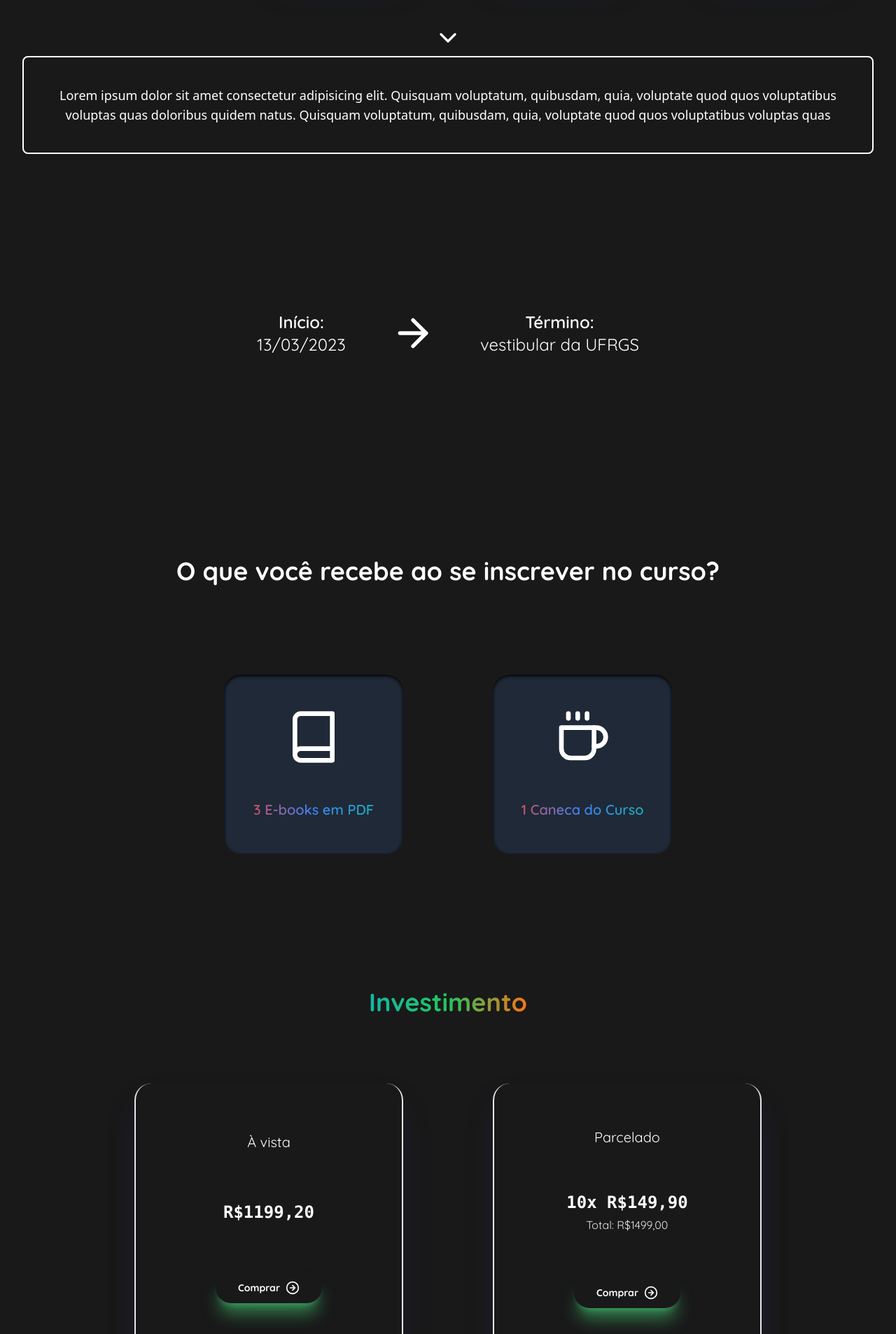
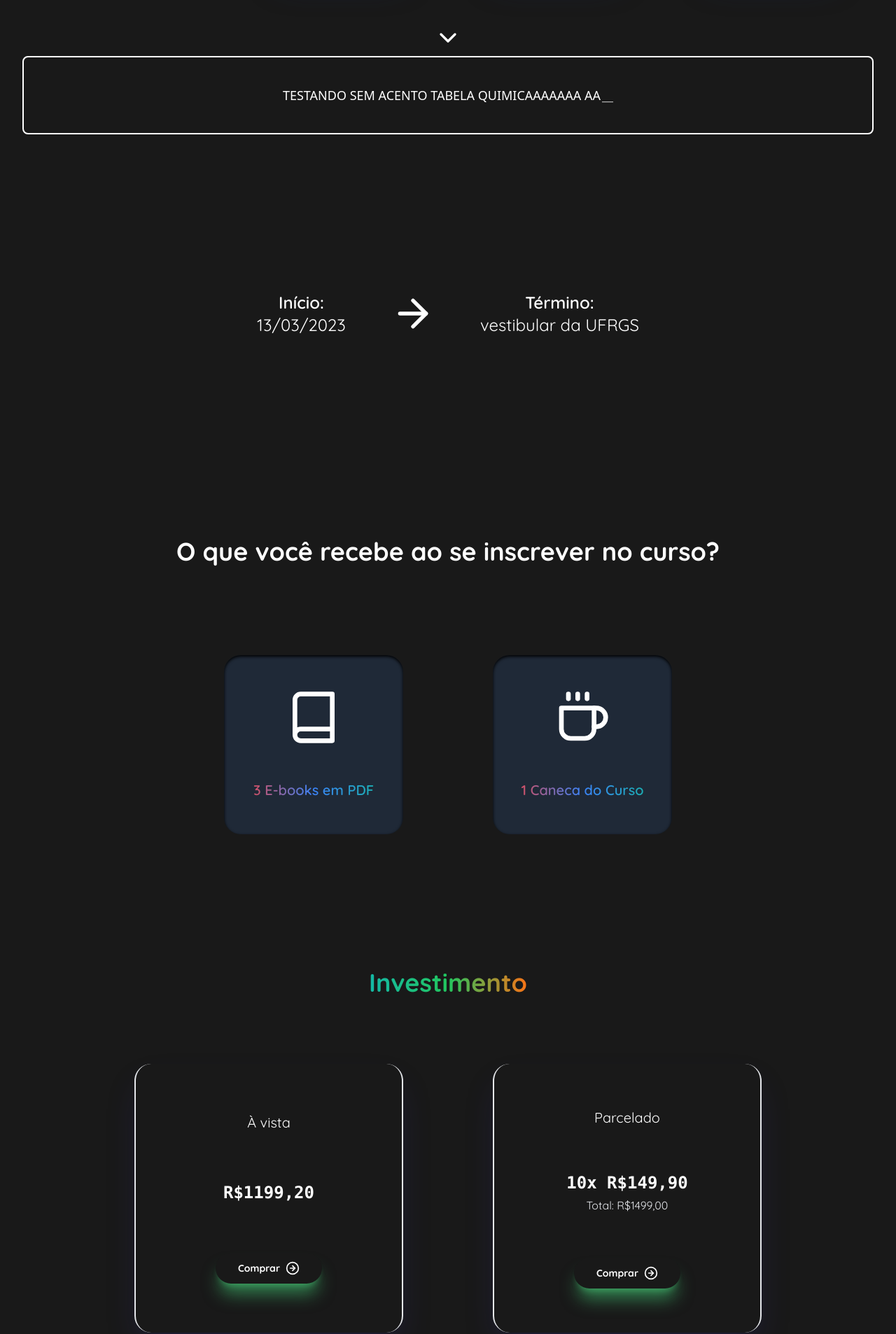
Before and after one commit to luccaparadeda/phdaquimica, a Next.js app: page /extensivo in a window 1280 px wide. Shown: the part 1000-2906 px from the top of the page at 70% size. Built offline with nearby package versions, Linux system fonts and the light colour scheme.

Commit message:
feat: text goes with timer

```diff
--- a/src/app/extensivo/page.tsx
+++ b/src/app/extensivo/page.tsx
@@ -16,6 +16,7 @@ import {
 	MoveRight,
 	TreePine
 } from 'lucide-react';
+import Link from 'next/link';
 import { FC } from 'react';
 
 interface pageProps {}
@@ -100,6 +101,11 @@ const page: FC<pageProps> = ({}) => {
 						<p className='text-xl font-semibold font-mono md:font-black md:text-2xl'>
 							R$1199,20
 						</p>
+						<Link
+							href={
+								'https://wa.me/5551993467771?text=Ol%C3%A1+vim+a+procura+do+curso+Extensivo.'
+							}
+							target='_blank'>
 							<Button
 								variant={'ghost'}
 								size={'lg'}
@@ -110,6 +116,7 @@ const page: FC<pageProps> = ({}) => {
 									className='ml-2'
 								/>
 							</Button>
+						</Link>
 					</div>
 					<div className='h-52 w-52 flex flex-col justify-evenly items-center shadow-2xl shadow-indigo-800/25 border-x-2 rounded-3xl px-2 md:h-72 md:w-72 lg:h-96 lg:w-96'>
 						<p className=' text-center text-xl'>Parcelado</p>
@@ -121,6 +128,11 @@ const page: FC<pageProps> = ({}) => {
 								Total: R$1499,00
 							</span>
 						</div>
+						<Link
+							href={
+								'https://wa.me/5551993467771?text=Ol%C3%A1+vim+a+procura+do+curso+Extensivo.'
+							}
+							target='_blank'>
 							<Button
 								variant={'ghost'}
 								className='shadow-xl rounded-full font-bold shadow-green-400/50'
@@ -131,6 +143,7 @@ const page: FC<pageProps> = ({}) => {
 									className='ml-2'
 								/>
 							</Button>
+						</Link>
 					</div>
 				</div>
 			</section>
--- a/src/components/ContentCard.tsx
+++ b/src/components/ContentCard.tsx
@@ -21,7 +21,7 @@ const ContentCard: FC<ContentCardProps> = ({
 			className={`${
 				isClicked
 					? 'shadow-inner shadow-white border-2'
-					: 'hover:cursor-pointer'
+					: 'hover:cursor-pointer hover:scale-110 ease-in-out duration-200 transition-all'
 			} h-36 w-36 flex flex-col justify-center items-center shadow-2xl border-t-2 shadow-blue-950 rounded-3xl px-2 md:h-48 md:w-48`}>
 			<Icon
 				color='white'
--- a/src/components/ContentQuote.tsx
+++ b/src/components/ContentQuote.tsx
@@ -1,24 +1,39 @@
 'use client';
 import useCardContent from '@/hooks/cardContent';
 import { ChevronDown } from 'lucide-react';
-import { FC } from 'react';
+import { FC, useEffect, useState } from 'react';
 
 interface ContentQuoteProps {
 	text: string;
 }
 
-const ContentQuote: FC<ContentQuoteProps> = ({}) => {
+const ContentQuote: FC<ContentQuoteProps> = ({ text }) => {
+	const [infoText, setInfoText] = useState<string>(text);
+	useEffect(() => {
+		setInfoText('');
+		let counter = -1;
+		const intervalId = setInterval(() => {
+			if (counter <= text.length - 2) {
+				setInfoText((prevString) => prevString + text[counter]);
+				counter++;
+			} else {
+				clearInterval(intervalId);
+			}
+		}, 100);
+		console.log({ text });
+
+		return () => {
+			clearInterval(intervalId);
+		};
+	}, [text]);
 	return (
 		<blockquote className='text-white text-center border-white border-2 p-10 relative rounded-lg'>
 			<ChevronDown
 				color='white'
 				className='absolute top-0 left-1/2  translate-x-[-50%] -translate-y-12 w-10 h-10	'
 			/>
-			<p className='font-sans md:text-lg'>
-				Lorem ipsum dolor sit amet consectetur adipisicing elit. Quisquam
-				voluptatum, quibusdam, quia, voluptate quod quos voluptatibus voluptas
-				quas doloribus quidem natus. Quisquam voluptatum, quibusdam, quia,
-				voluptate quod quos voluptatibus voluptas quas
+			<p className='font-sans md:text-lg after:content-["\_\_"] after:animate-ping after:duration-1000 after:ml-0.5 after:text-white-500'>
+				{infoText}
 			</p>
 		</blockquote>
 	);
--- a/src/components/CourseContent.tsx
+++ b/src/components/CourseContent.tsx
@@ -13,7 +13,7 @@ interface CourseContentProps {
 }
 
 const CourseContent: FC<CourseContentProps> = ({ content }) => {
-	const { cardContent, handleCardInfo, cardInfoKeys } = useCardContent();
+	const { cardContent, handleCardInfo } = useCardContent();
 	return (
 		<>
 			<section className='flex flex-wrap items-center w-full justify-evenly gap-16'>
--- a/src/hooks/cardContent.ts
+++ b/src/hooks/cardContent.ts
@@ -3,10 +3,10 @@ import { useState } from "react"
 export type cardKeyType = "Química Geral" | "Físico-Química" | "Química Orgânica" | "Química Ambiental"
 
 const cardInfo = {
-    "Química Geral": "",
-    "Físico-Química" : "",
-    "Química Orgânica" : "",
-    "Química Ambiental" : ""
+    "Química Geral": "TESTANDO SEM ACENTO TABELA QUIMICAAAAAAA   AA",
+    "Físico-Química" : "lorem ipsum dolor sit amet c",
+    "Química Orgânica" : " lorem ipsum dolor sit amet consectetur adipisicing elit. Quisquam, quos. lorem   ",
+    "Química Ambiental" : "lorem ipsum dolor sit amet consectetur adipisicing elit. Quisquam, quos. lorem"
 }
 
 interface cardContentInterface {
```
Lines whose indentation alone changed are shown as unchanged.
